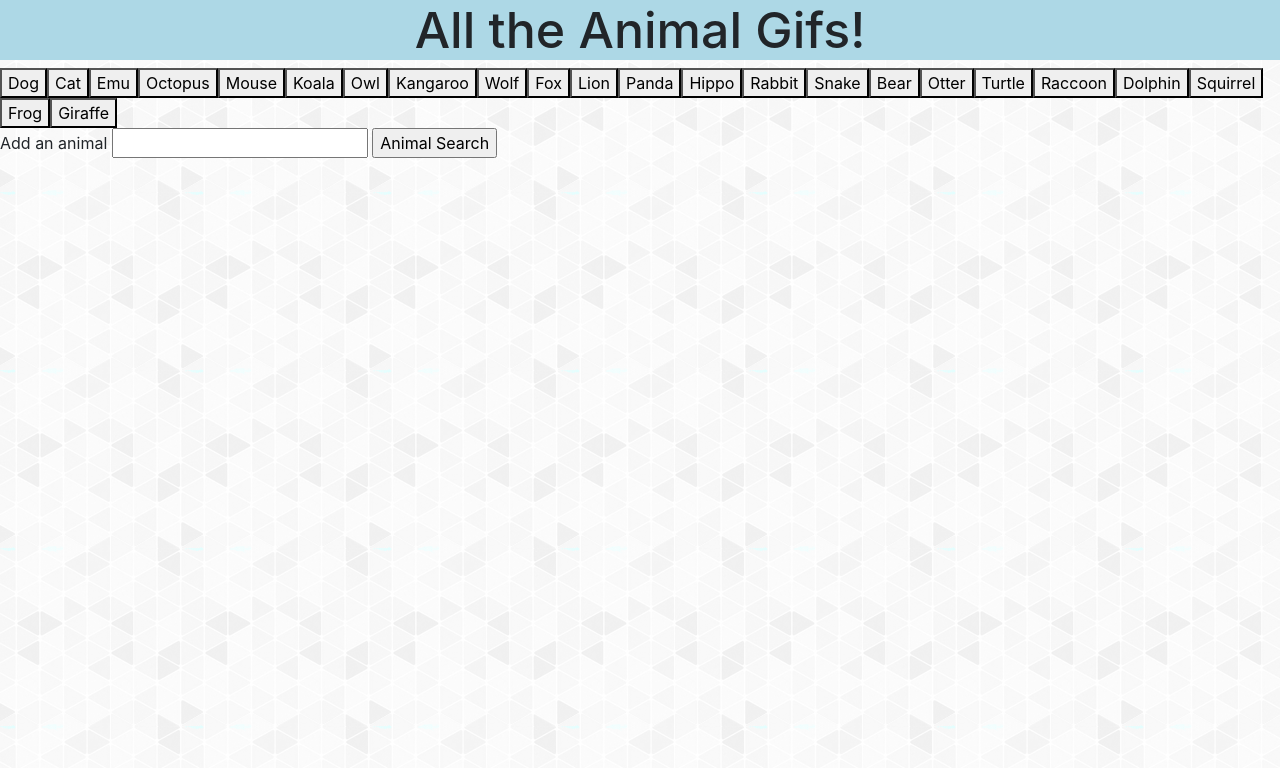
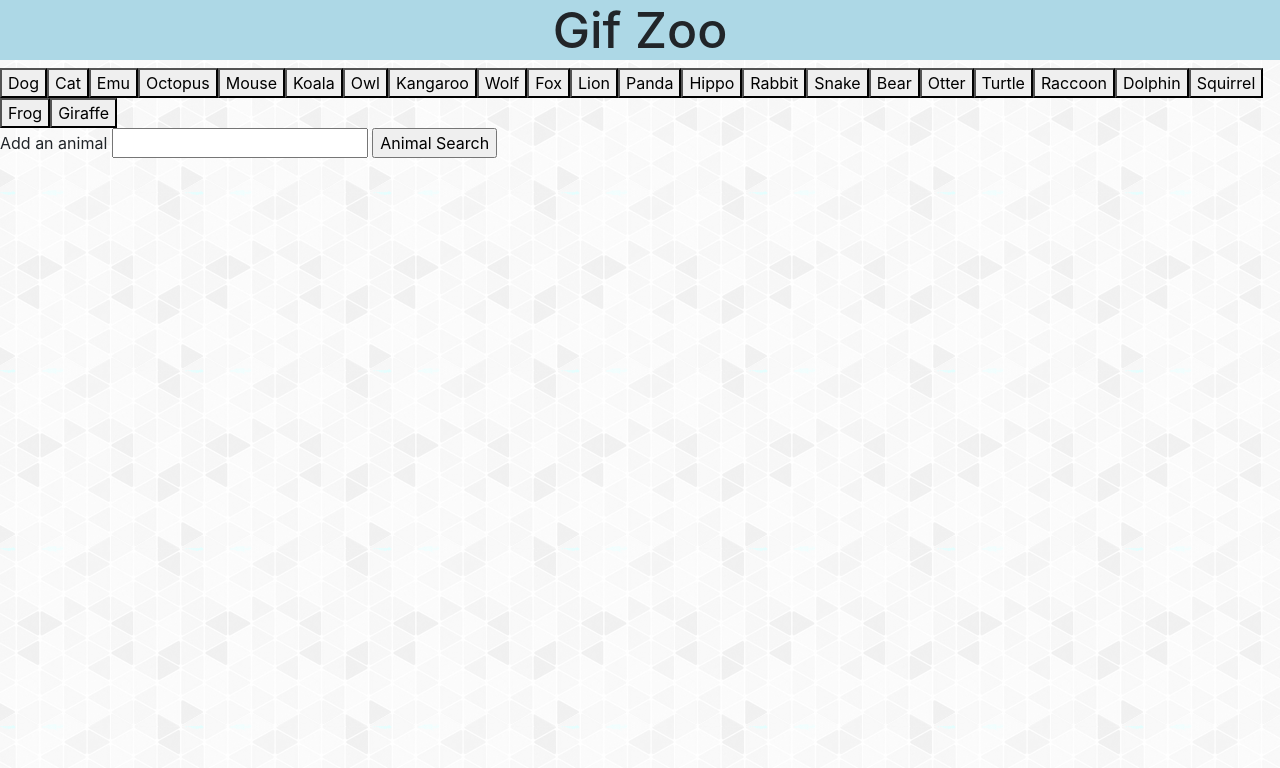
Before and after one commit to julesanne493/GiftasticAnimals, a plain HTML site: page index.html in a window 1280 px wide. Drawn offline with nearby package versions, Linux system fonts and the light colour scheme.

Commit message:
changed header

```diff
--- a/index.html
+++ b/index.html
@@ -13,7 +13,7 @@
 </head>
 <body>
 
-    <h1> All the Animal Gifs!</h1>
+    <h1> Gif Zoo</h1>
 
     <div id="animal-buttons"></div>
 
```
Also changed, not shown: app.js (+0 -8 lines).
